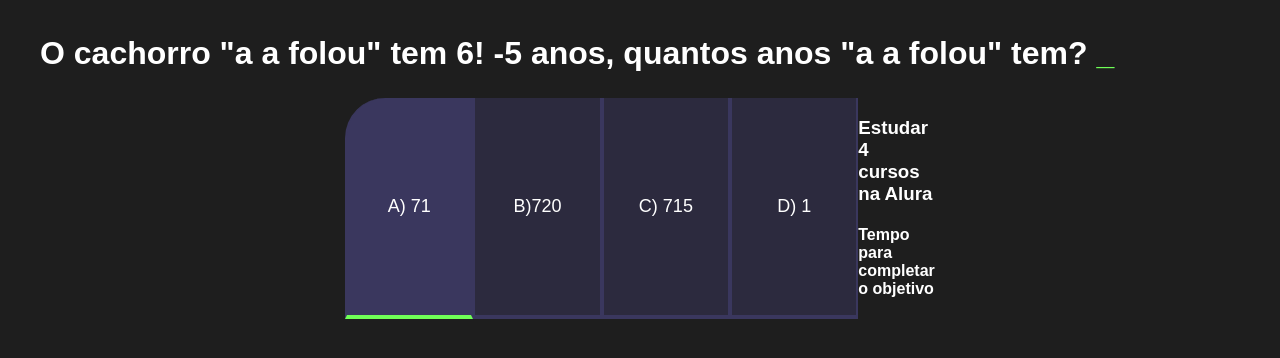
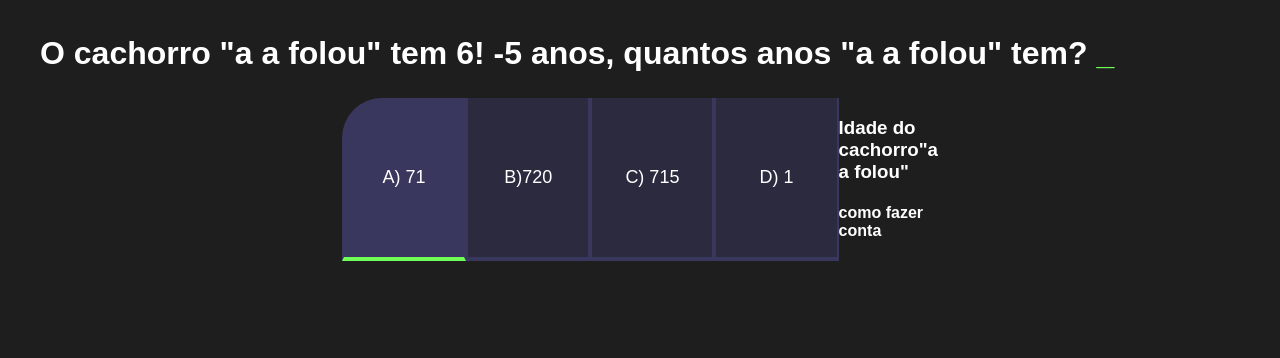
Before and after one commit to AlissonRafael/primeirotrimestre, a plain HTML site: page index.html in a window 1280 px wide. Drawn offline with Linux system fonts and the light colour scheme.

Commit message:
yyryryrry

```diff
--- a/index.html
+++ b/index.html
@@ -17,8 +17,8 @@
 <button class="botao"> D) 1 </button>
 <div class="abas-textos">
   <div class="aba-conteudo">
-      <h3 class="aba-conteudo-titulo-principal">Estudar 4 cursos na Alura</h3>
-      <h4 class="aba-conteudo-titulo-secundario">Tempo para completar o objetivo</h4>
+      <h3 class="aba-conteudo-titulo-principal">Idade do cachorro"a a folou"</h3>
+      <h4 class="aba-conteudo-titulo-secundario">como fazer  conta</h4>
   </div>
 </div>
 
```
